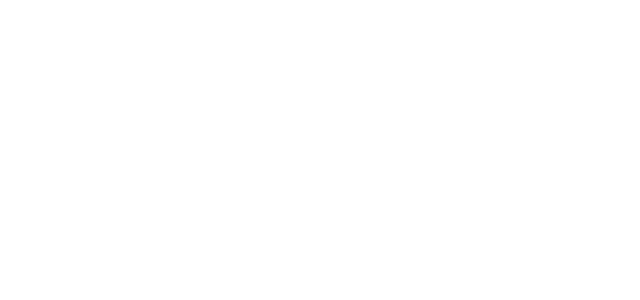
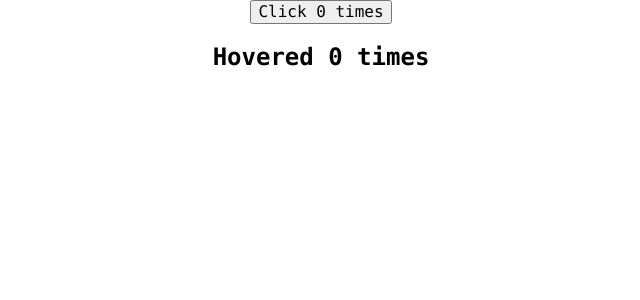
Before and after one commit to paeltc/ReactLearning, a React (Create React App) app: page / in a window 1280 px wide. Shown: the top 300 px of the page, without its empty margins (319-959 px from the left). Built offline with nearby package versions, Linux system fonts and the light colour scheme.

Commit message:
Render props

```diff
--- a/src/App.js
+++ b/src/App.js
@@ -36,6 +36,12 @@
 import HoverCounter2 from './components/higherOrderComp/part2/HoverCounter2';
 import ClickCounter3 from './components/higherOrderComp/part3/ClickCounter3';
 import HoverCounter3 from './components/higherOrderComp/part3/HoverCounter3';
+import ClickCounterTwo from './components/renderProps/part1/ClickCounterTwo';
+import HoverCounterTwo from './components/renderProps/part1/HoverCounterTwo';
+import ClickCounterThree from './components/renderProps/part3/ClickCounterThree';
+import HoverCounterThree from './components/renderProps/part3/HoverCounterThree';
+import User from './components/renderProps/part2/User';
+import Counter from './components/renderProps/part3/Counter';
 
 class App extends Component {
   render() {
@@ -84,6 +90,24 @@
         <HoverCounter2></HoverCounter2>*/}
         {/*<ClickCounter3 name='Paul-Elvis'></ClickCounter3>
         <HoverCounter3></HoverCounter3>*/}
+        {/* <ClickCounterTwo></ClickCounterTwo>
+        <HoverCounterTwo></HoverCounterTwo> */}
+        {/*  <ClickCounterTwo></ClickCounterTwo>
+        <HoverCounterTwo></HoverCounterTwo> */}
+        {/*<User name = 'Paul-Elvis'/>  {/*Render as a props */}
+        {/*<User name = {() =>'Paul-Elvis'}/>  {/*Render as a function */}
+        {/*<User name = {(isLoggedIn) => isLoggedIn ? 'Paul-Elvis': 'Guest'}/> {/*Render as a parameter */}
+        {/*<User render = {(isLoggedIn) => isLoggedIn ? 'Paul-Elvis': 'Guest'}/> {/*Changing name to render */}
+        <Counter
+          render={(count, incrementCount) => (
+            <ClickCounterThree count={count} incrementCount={incrementCount}/>
+          )}
+        />
+        <Counter
+          render={(count, incrementCount) => (
+            <HoverCounterThree count={count} incrementCount={incrementCount}/>
+          )}
+        />
       </div>
     );
   }
--- /dev/null
+++ b/src/components/renderProps/part1/ClickCounterTwo.js
@@ -0,0 +1,27 @@
+import React, { Component } from 'react'
+
+export class ClickCounterTwo extends Component {
+    constructor(props) {
+        super(props)
+
+        this.state = {
+             count: 0
+        }
+    }
+
+    incrementCount = () =>{
+        this.setState(prevState =>{
+            return {count: prevState.count + 1}
+        })
+    }
+    render() {
+        const {count} = this.state
+        return (
+            <div>
+                <button onClick={this.incrementCount}>Click {count} times</button>
+            </div>
+        )
+    }
+}
+
+export default ClickCounterTwo
--- /dev/null
+++ b/src/components/renderProps/part1/HoverCounterTwo.js
@@ -0,0 +1,27 @@
+import React, { Component } from 'react'
+
+class HoverCounterTwo extends Component {
+    constructor(props) {
+        super(props)
+
+        this.state = {
+             count: 0
+        }
+    }
+
+    incrementCount = () =>{
+        this.setState(prevState =>{
+            return {count: prevState.count + 1}
+        })
+    }
+    render() {
+        const {count} = this.state
+        return (
+            <div>
+                <h2 onMouseOver={this.incrementCount}>Hovered {count} times</h2>
+            </div>
+        )
+    }
+}
+
+export default HoverCounterTwo
--- /dev/null
+++ b/src/components/renderProps/part2/User.js
@@ -0,0 +1,16 @@
+import React, { Component } from 'react'
+
+class User extends Component {
+    render() {
+        return (
+            <div>
+              {/*this.props.name} {/*Render as a props */}
+              {/*this.props.name()} {/*Render as a function */}
+              {/*this.props.name(true)} {/*Render as a parameter */}
+              {/*this.props.render(true)} {/*Render as a parameter */}
+            </div>
+        )
+    }
+}
+
+export default User
--- /dev/null
+++ b/src/components/renderProps/part3/ClickCounterThree.js
@@ -0,0 +1,15 @@
+import React, { Component } from 'react'
+
+export class ClickCounterThree extends Component {
+
+    render() {
+        const {count, incrementCount} = this.props
+        return (
+            <div>
+                <button onClick={incrementCount}>Click {count} times</button>
+            </div>
+        )
+    }
+}
+
+export default ClickCounterThree
--- /dev/null
+++ b/src/components/renderProps/part3/Counter.js
@@ -0,0 +1,26 @@
+import React, { Component } from 'react'
+
+class Counter extends Component {
+    constructor(props) {
+        super(props)
+
+        this.state = {
+             count: 0
+        }
+    }
+
+    incrementCount = () =>{
+        this.setState(prevState =>{
+            return {count: prevState.count + 1}
+        })
+    }
+    render() {
+        return (
+            <div>
+                {this.props.render(this.state.count, this.incrementCount)}
+            </div>
+        )
+    }
+}
+
+export default Counter
--- /dev/null
+++ b/src/components/renderProps/part3/HoverCounterThree.js
@@ -0,0 +1,15 @@
+import React, { Component } from 'react'
+
+class HoverCounterThree extends Component {
+
+    render() {
+        const {count, incrementCount} = this.props
+        return (
+            <div>
+                <h2 onMouseOver={incrementCount}>Hovered {count} times</h2>
+            </div>
+        )
+    }
+}
+
+export default HoverCounterThree
```
Also changed, not shown: src/components/renderProps/Note.txt (added).
